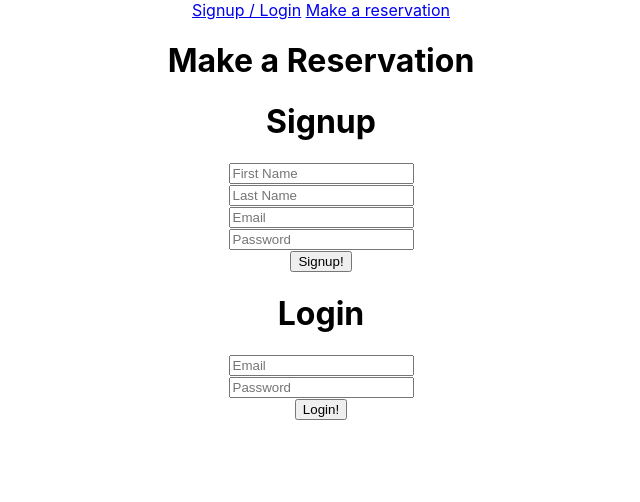
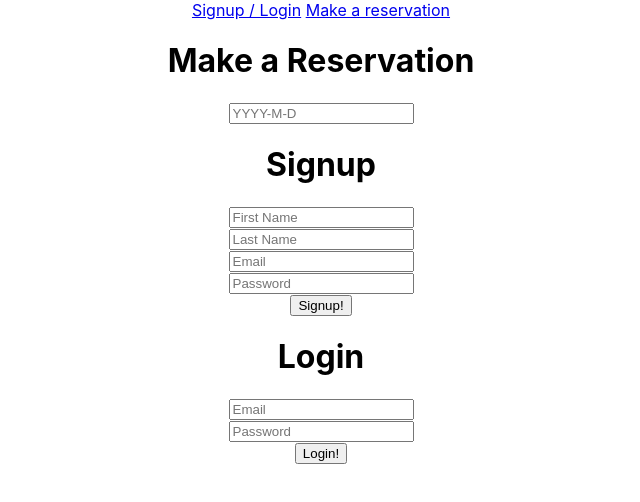
Before and after one commit to jpierre113/FullstackProject, a React (Create React App) app in the folder frontend/: page /reservation in a window 1280 px wide. Shown: the top 502 px of the page, without its empty margins (319-959 px from the left). Built offline with nearby package versions, Linux system fonts and the light colour scheme.

Commit message:
Installed DayPicker and implemented in Reservation.

```diff
--- a/frontend/src/Reservation.js
+++ b/frontend/src/Reservation.js
@@ -1,12 +1,21 @@
 import React, {Component} from 'react';
+import DayPickerInput from 'react-day-picker/DayPickerInput';
+import 'react-day-picker/lib/style.css';
 
-class Reservation extends Component {
-  render(){
+const Reservation = (props) => {
+
     return(
       <div className="Reservation">
       <h1>Make a Reservation</h1>
+      <DayPickerInput
+      dayPickerProps={{
+        month: new Date(2019, 10),
+        showWeekNumbers: true,
+        todayButton: 'Today',
+      }}
+    />
       </div>
     );
-  }
+
 }
   export default Reservation;
```
